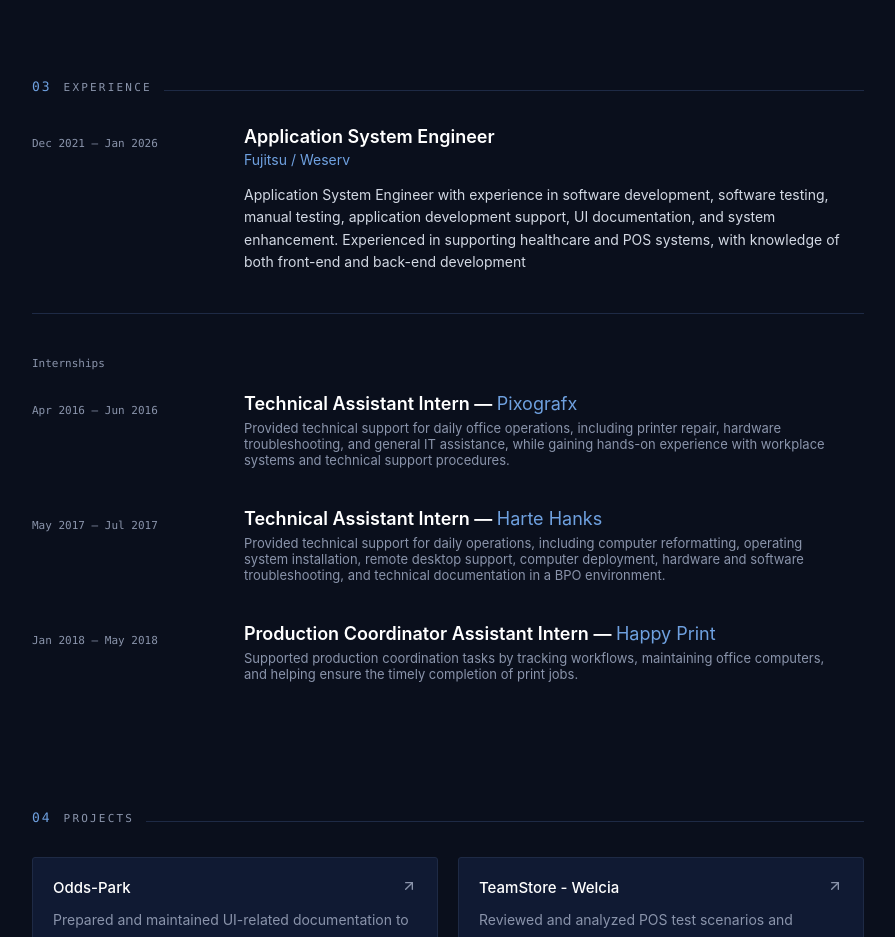
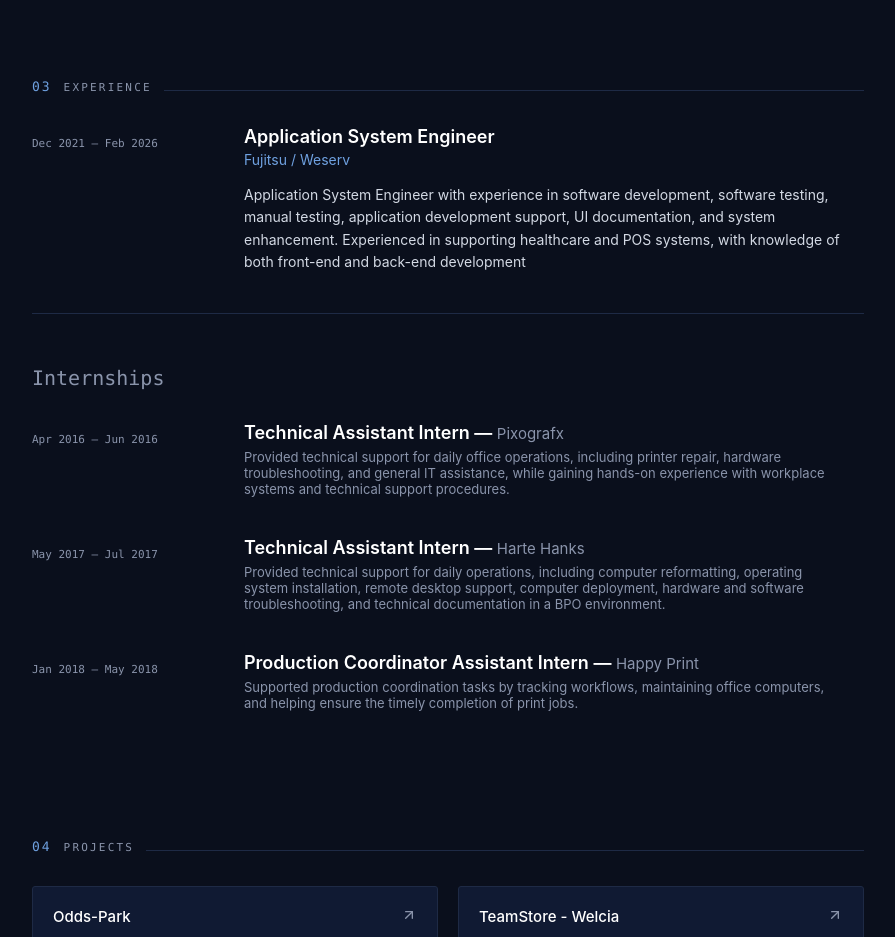
Before and after one commit to OmarJomar/portfolio_project, a React (Vite) app: page / in a window 1280 px wide. Shown: the part 2320-3257 px from the top of the page, without its empty margins (192-1087 px from the left). Built offline with nearby package versions, Linux system fonts and the light colour scheme.

Commit message:
New update

```diff
--- a/src/components/Sections.jsx
+++ b/src/components/Sections.jsx
@@ -69,7 +69,7 @@
         ))}
 
         <div className="intern-block">
-          <p className="mono muted small">Internships</p>
+          <p className="mono muted small intern-label">Internships</p>
           <div className="intern-list">
             {internships.map((it) => (
               <div key={it.org} className="exp-row">
--- a/src/data.js
+++ b/src/data.js
@@ -89,7 +89,7 @@
   {
     role: "Application System Engineer",
     org: "Fujitsu / Weserv",
-    time: "Dec 2021 — Jan 2026",
+    time: "Dec 2021 — Feb 2026",
     points: [
       "Application System Engineer with experience in software development, software testing, manual testing, application development support, UI documentation, and system enhancement. Experienced in supporting healthcare and POS systems, with knowledge of both front-end and back-end development"
     ],
--- a/src/index.css
+++ b/src/index.css
@@ -475,6 +475,10 @@
   color: var(--rule);
 }
 
+.intern-label {
+  font-size: 20px;
+}
+
 .intern-block {
   border-top: 1px solid var(--rule);
   padding-top: 32px;
@@ -488,18 +492,18 @@
   gap: 40px;
 }
 
+.exp-org-inline {
+  color: var(--muted);
+  font-weight: 400;
+  font-size: 15px;
+}
+
 .intern-description {
   font-size: 13px;
   color: var(--muted);
   margin: 6px 0 0;
   max-width: 600px;
 }
-
-.exp-org-inline {
-  color: var(--accent);
-  font-weight: 400;
-}
-
 
 @media (min-width: 768px) {
   .exp-row {
```
